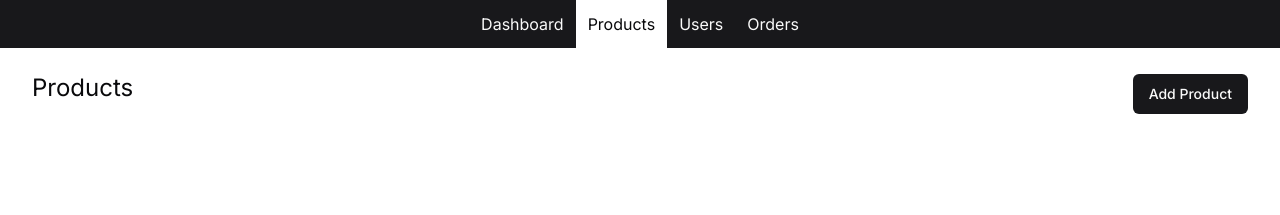
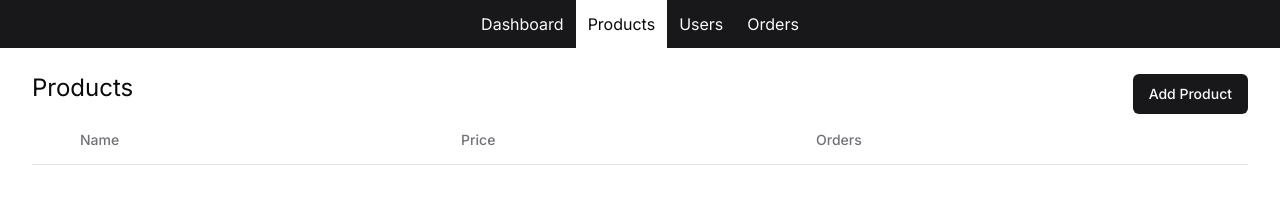
Before and after one commit to jrbarnhart/mock-web-store, a Next.js app: page /admin/products in a window 1280 px wide. Shown: the top 215 px of the page. Built offline with nearby package versions, Linux system fonts and the light colour scheme.

Commit message:
Add empty products table

```diff
--- a/app/admin/products/page.tsx
+++ b/app/admin/products/page.tsx
@@ -1,5 +1,12 @@
 import { PageHeader } from "@/components/admin/PageHeader";
 import { Button } from "@/components/ui/button";
+import {
+  Table,
+  TableBody,
+  TableHead,
+  TableHeader,
+  TableRow,
+} from "@/components/ui/table";
 import Link from "next/link";
 
 export default function AdminProductsPage() {
@@ -11,6 +18,28 @@ export default function AdminProductsPage() {
           <Link href={"/admin/products/add"}>Add Product</Link>
         </Button>
       </div>
+      <ProductsTable />
     </>
   );
 }
+
+function ProductsTable() {
+  return (
+    <Table>
+      <TableHeader>
+        <TableRow>
+          <TableHead className="w-0">
+            <span className="sr-only">Available For Purchase</span>
+          </TableHead>
+          <TableHead>Name</TableHead>
+          <TableHead>Price</TableHead>
+          <TableHead>Orders</TableHead>
+          <TableHead className="w-0">
+            <span className="sr-only">Actions</span>
+          </TableHead>
+        </TableRow>
+      </TableHeader>
+      <TableBody></TableBody>
+    </Table>
+  );
+}
```
